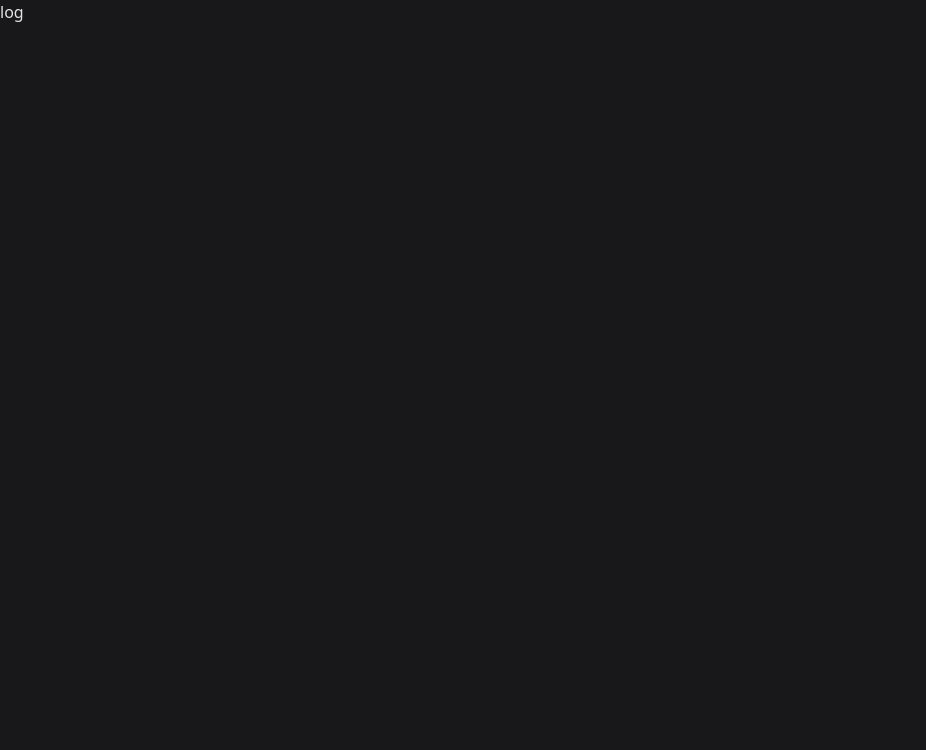
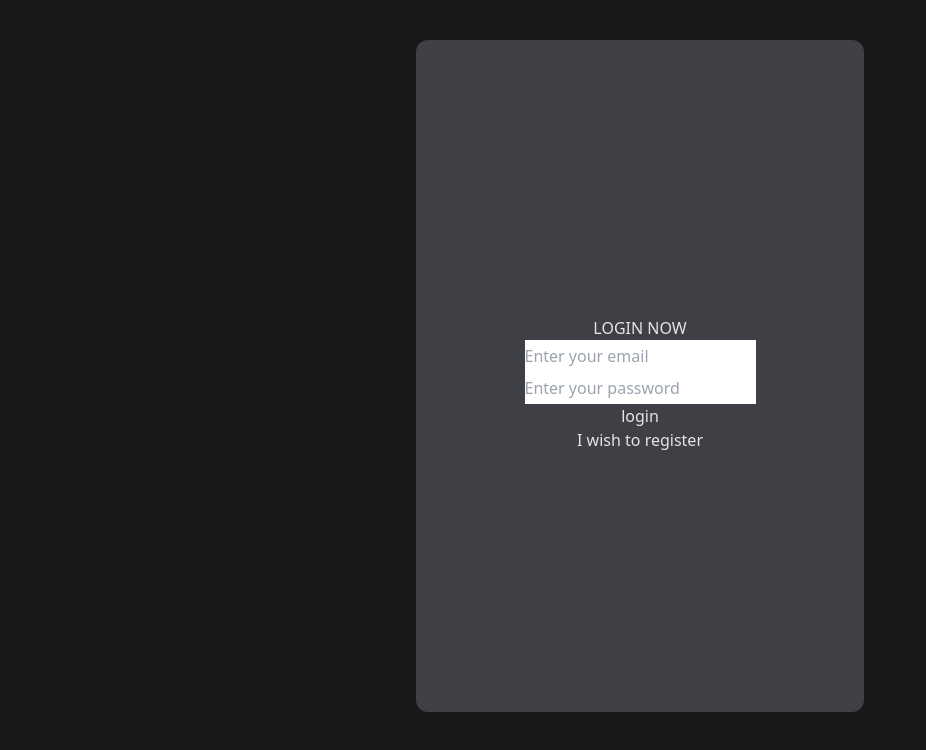
Before and after one commit to Jan-Slota-Foundation/frontend_dev, a Vue app: page /login in a window 1280 px wide. Shown: the top 750 px of the page, without its empty margins (0-926 px from the left). Built offline with nearby package versions, Linux system fonts and the light colour scheme.

Commit message:
log updt

```diff
--- a/src/views/LoginForm.vue
+++ b/src/views/LoginForm.vue
@@ -1,9 +1,38 @@
+<script setup>
+import router from '@/router/index.js'
+</script>
+
 <template>
-  <div>log</div>
+  <div class="flex items-center pt-10 flex-col">
+    <div
+      class="bg-zinc-700 w-[28rem] h-[42rem] flex justify-center items-center flex-col rounded-xl pt-7 pb-3"
+    >
+      <h1>LOGIN NOW</h1>
+      <input class="h-[2rem]" v-model="email" placeholder="Enter your email" />
+      <input
+        class="h-[2rem]"
+        v-model="password"
+        placeholder="Enter your password"
+      />
+      <button @click="login()">login</button>
+      <router-link to="/register">I wish to register</router-link>
+    </div>
+  </div>
 </template>
 
 <script>
-export default {}
+export default {
+  // v for pre udaje
+  name: 'RegisterForm',
+  methods: {},
+  //do data
+  data() {
+    return {
+      email: '',
+      password: ''
+    }
+  }
+}
 </script>
 
 <style scoped></style>
```
